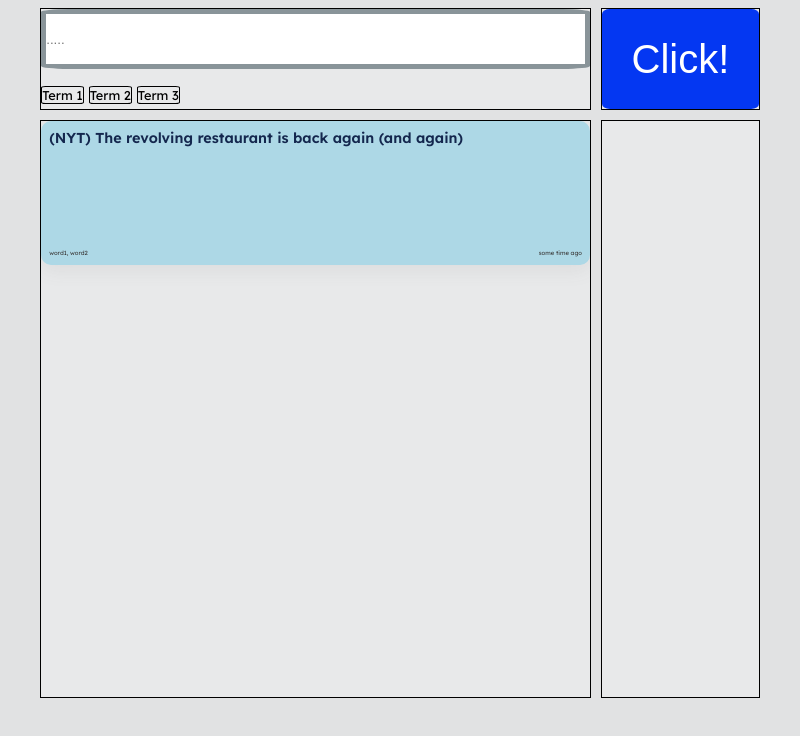
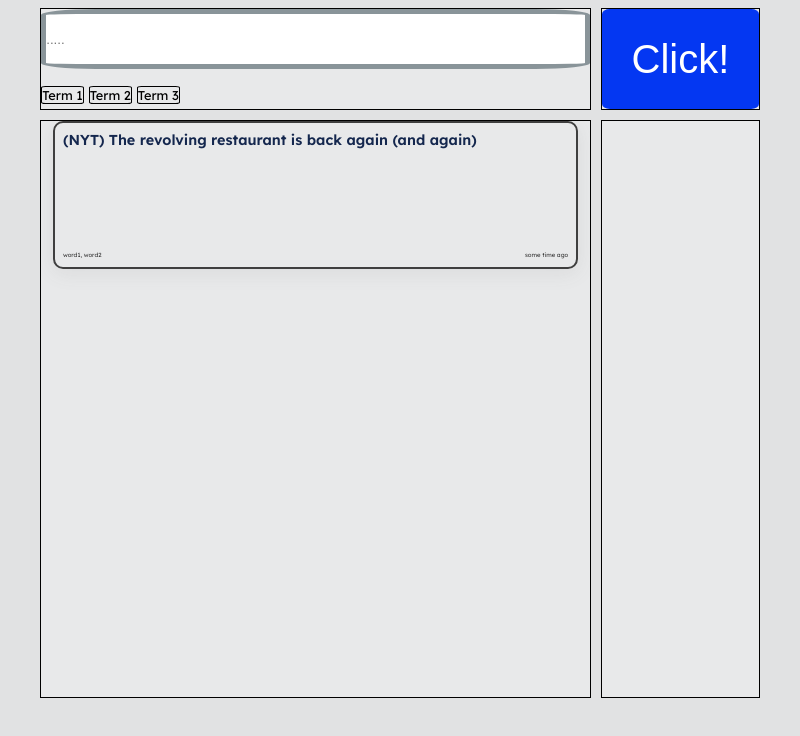
Before and after one commit to 1haut/nyhetsaggregator, an Electron app: page src/index.html in a window 800 px wide. Drawn offline with nearby package versions, Linux system fonts and the light colour scheme.

Commit message:
remove the blue

```diff
--- a/src/style.css
+++ b/src/style.css
@@ -29,7 +29,6 @@ ul {
     align-items: center;
     border: 1px solid black;
     background-color: #E8E9EA;
-    /* border-radius: 20%; */
 }
 
 .box1 {
@@ -38,13 +37,11 @@ ul {
 }
 
 form {
-    /* flex: 1; Takes 50% of parent height */
     height: 50%;
     width: 100%;
 }
 
 .keywords {
-    /* flex: 1; */
     height: 45%;
     width: 100%;
     display: flex;
@@ -89,14 +86,14 @@ input {
     padding: 0;
     margin: 0;
     border: 5px solid #899499;
-    border-radius: 5%;
-    position: relative; /* Required for absolute positioning */
+    border-radius: 10%;
+    position: relative;
 }
 
 button {
     width: 100%;
     height: 100%;
-    border: none; /* Optional: Removes default button border */
+    border: none;
     border-radius: 5%;
     background-color: #0437F2;
     color: white;
@@ -109,13 +106,11 @@ button {
     display: flex;
     justify-content: space-between;
     flex-direction: column;
-    /* align-items: center;
-    justify-content: center; */
-    background-color: #add8e6;
-    width: 100%;
+    width: 95%;
     height: 18vh;
     box-shadow: 0px 4px 20px rgba(100, 100, 100, 0.1);
     border-radius: 10px;
+    border:2px solid #3f3f3f;
     cursor: pointer;
 }
 
```
Also changed, not shown: 1 other file.
